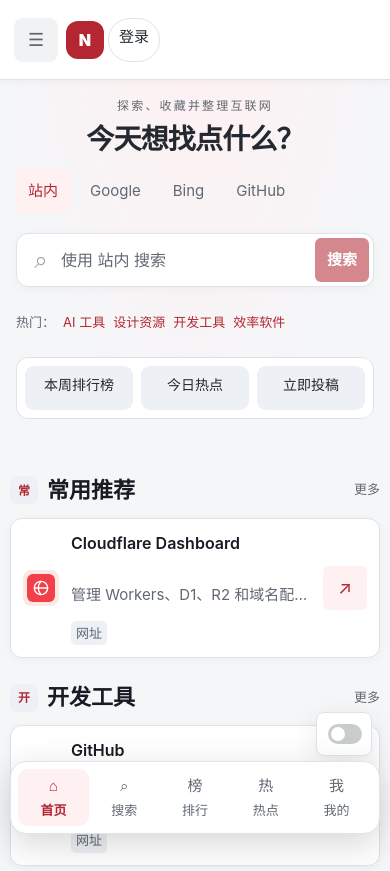
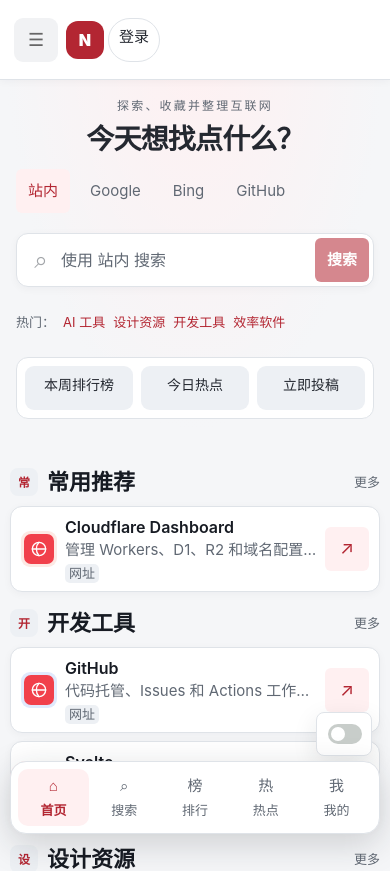
Before and after one commit to lwhx/navinest, a SvelteKit app: page / in a window 390 px wide. Shown: the top 871 px of the page. Built offline with nearby package versions, Linux system fonts and the light colour scheme.

Commit message:
fix: compact homepage resource cards and contain category tabs

```diff
--- /dev/null
+++ b/scripts/home-density-checks.mjs
@@ -0,0 +1,125 @@
+import assert from 'node:assert/strict';
+import { join } from 'node:path';
+
+export async function checkHomeDensity(page, baseUrl, screenshots) {
+	const measurements = [];
+	for (const width of [320, 375, 1366, 1920, 2560]) {
+		await page.setViewportSize({ width, height: 900 });
+		for (const dark of [false, true]) {
+			await page.goto(baseUrl, { waitUntil: 'networkidle' });
+			if ((await page.getByLabel('切换深色模式').isChecked()) !== dark)
+				await page.locator('.theme-toggle').click();
+			await page.evaluate(() => document.fonts.ready);
+			// Use real production markup to exercise a large resource/category dataset locally.
+			await page.evaluate(() => {
+				const grid = document.querySelector('#favorites .site-grid');
+				const original = grid.firstElementChild.cloneNode(true);
+				grid.replaceChildren();
+				for (let index = 0; index < 30; index++) {
+					const card = original.cloneNode(true);
+					card.querySelector('h3').textContent =
+						index % 7 === 0 ? `中文长标题团队资源与知识整理 ${index + 1}` : `常用资源 ${index + 1}`;
+					card.querySelector('.card-summary').textContent = '整理资料、协作开发和查找常用工具';
+					const tooltip = card.querySelector('[role="tooltip"]');
+					tooltip.id = `density-description-${index}`;
+					card.querySelector('.card-title-link').setAttribute('aria-describedby', tooltip.id);
+					grid.appendChild(card);
+				}
+				// Local fallback data has no child categories. Match HomeModuleFlow's tab markup.
+				const tabs = document.createElement('div');
+				tabs.className = 'subcategory-tabs';
+				tabs.setAttribute('role', 'tablist');
+				tabs.setAttribute('aria-label', '常用推荐子分类');
+				const template = document.createElement('button');
+				template.type = 'button';
+				template.setAttribute('role', 'tab');
+				template.setAttribute('aria-selected', 'false');
+				document.querySelector('#favorites .module-title > div').appendChild(tabs);
+				for (let index = 0; index < 30; index++) {
+					const tab = template.cloneNode(true);
+					tab.textContent = `新增分类标签 ${index + 1}`;
+					tab.classList.remove('active');
+					tab.setAttribute('aria-selected', 'false');
+					tabs.appendChild(tab);
+				}
+			});
+			await page.locator('#favorites').scrollIntoViewIfNeeded();
+			await page.evaluate(() => {
+				const grid = document.querySelector('#favorites .site-grid');
+				scrollTo(0, grid.getBoundingClientRect().top + scrollY - 90);
+			});
+			await page.mouse.move(0, 0);
+			const sample = await page.evaluate(() => {
+				const cards = [...document.querySelectorAll('#favorites .benchmark-card')];
+				const tabs = document.querySelector('.subcategory-tabs');
+				return {
+					overflow: document.documentElement.scrollWidth - innerWidth,
+					heights: cards.map((card) => card.getBoundingClientRect().height),
+					detailTargets: cards.map((card) => {
+						const { width, height } = card
+							.querySelector('.card-title-link')
+							.getBoundingClientRect();
+						return { width, height };
+					}),
+					visible: cards.filter((card) => {
+						const bounds = card.getBoundingClientRect();
+						return bounds.top >= 80 && bounds.bottom <= innerHeight - 90;
+					}).length,
+					tabsScrollable: tabs.scrollWidth > tabs.clientWidth,
+					headingFits:
+						tabs.closest('.module-title').scrollWidth <=
+						tabs.closest('.module-title').clientWidth + 1
+				};
+			});
+			const label = `${width}px ${dark ? 'dark' : 'light'}`;
+			assert.ok(sample.overflow <= 1, `${label}: many resources/tabs cause horizontal overflow`);
+			assert.ok(
+				sample.heights.every((height) => height <= 92),
+				`${label}: resource cards too tall`
+			);
+			assert.ok(
+				sample.detailTargets.every((target) => target.width >= 44 && target.height >= 44),
+				`${label}: compact detail target must retain a 44px click area`
+			);
+			assert.ok(sample.visible >= 7, `${label}: too few complete resources in the viewport`);
+			assert.ok(
+				sample.tabsScrollable && sample.headingFits,
+				`${label}: many tabs must scroll locally`
+			);
+			const lastTab = page.locator('.subcategory-tabs button').last();
+			await lastTab.focus();
+			const reachable = await lastTab.evaluate((tab) => {
+				const target = tab.getBoundingClientRect();
+				const container = tab.parentElement.getBoundingClientRect();
+				return target.left >= container.left - 1 && target.right <= container.right + 1;
+			});
+			assert.ok(reachable, `${label}: keyboard focus must reveal the final category tab`);
+			if (width <= 900)
+				assert.ok((await lastTab.boundingBox()).height >= 44, `${label}: mobile category target`);
+			await page.locator('#favorites').scrollIntoViewIfNeeded();
+			await page.mouse.move(0, 0);
+			if (screenshots) {
+				await page.screenshot({
+					path: join(screenshots, `dense-${width}-${dark ? 'dark' : 'light'}.png`)
+				});
+				await page.evaluate(() => {
+					const heading = document.querySelector('#favorites .module-title');
+					scrollTo(0, heading.getBoundingClientRect().top + scrollY - 90);
+				});
+				await page.screenshot({
+					path: join(screenshots, `tabs-${width}-${dark ? 'dark' : 'light'}.png`)
+				});
+			}
+			measurements.push({ label, height: sample.heights[0], visible: sample.visible });
+			const purpose = page.locator('#favorites .card-summary').first();
+			const detail = await purpose.locator('..').getAttribute('href');
+			await purpose.click();
+			await page.waitForURL(new URL(detail, baseUrl).href);
+			assert.ok(
+				await page.locator('.product-detail-hero h1').isVisible(),
+				`${label}: purpose opens detail`
+			);
+		}
+	}
+	console.log('Dense Chinese resource cards / 30 category tabs:', JSON.stringify(measurements));
+}
--- a/scripts/home-experience-checks.mjs
+++ b/scripts/home-experience-checks.mjs
@@ -1,6 +1,7 @@
 import assert from 'node:assert/strict';
 import { mkdir } from 'node:fs/promises';
 import { join } from 'node:path';
+import { checkHomeDensity } from './home-density-checks.mjs';
 
 export async function checkHomeExperience(page, baseUrl) {
 	await page.setViewportSize({ width: 1366, height: 900 });
@@ -24,7 +25,7 @@
 	const rankCards = await page.locator('.popular-sites .benchmark-card').evaluateAll((cards) =>
 		cards.map((card) => ({
 			href: card.querySelector('.card-title-link').getAttribute('href'),
-			title: card.querySelector('.card-title-link').textContent,
+			title: card.querySelector('h3').textContent,
 			type: card.querySelector('.type-chip').textContent
 		}))
 	);
@@ -142,19 +143,18 @@
 				const card = document.querySelector('#favorites .benchmark-card');
 				const grid = card.parentElement;
 				const original = card.cloneNode(true);
-				card.querySelector('.card-title-link').textContent =
+				card.querySelector('h3').textContent =
 					'中文长标题与用途说明：用于整理团队知识、设计素材和开发资源';
 				card.querySelector('.card-summary').textContent =
 					'用途简介可以直接阅读，这是一段很长的中文简介，用于检查截断与布局稳定性。';
 				const english = original.cloneNode(true);
-				english.querySelector('.card-title-link').textContent =
-					'SuperLongUnbrokenEnglishResourceName'.repeat(5);
+				english.querySelector('h3').textContent = 'SuperLongUnbrokenEnglishResourceName'.repeat(5);
 				english.querySelector('.card-summary').textContent = 'UnbrokenPurposeDescription'.repeat(
 					10
 				);
 				grid.appendChild(english);
 				const empty = original.cloneNode(true);
-				empty.querySelector('.card-title-link').textContent = '无简介、无自定义图标';
+				empty.querySelector('h3').textContent = '无简介、无自定义图标';
 				empty.querySelector('.card-summary').remove();
 				empty.querySelector('img')?.remove();
 				grid.appendChild(empty);
@@ -172,6 +172,7 @@
 					const content = card.querySelector('.site-content');
 					const summary = card.querySelector('.card-summary');
 					const title = card.querySelector('.card-title-link');
+					const heading = card.querySelector('h3');
 					const type = card.querySelector('.type-chip');
 					const metrics = card.querySelector('.card-metrics');
 					return {
@@ -190,7 +191,7 @@
 							getComputedStyle(type).display !== 'none' && type.getBoundingClientRect().height > 0,
 						order:
 							!summary ||
-							title.getBoundingClientRect().bottom <= summary.getBoundingClientRect().top + 1,
+							heading.getBoundingClientRect().bottom <= summary.getBoundingClientRect().top + 1,
 						metricsOrder:
 							!summary ||
 							!metrics ||
@@ -232,6 +233,7 @@
 			}
 		}
 	}
+	await checkHomeDensity(page, baseUrl, screenshots);
 	// Public component consumers must retain summaries and independent actions after navigating from home.
 	for (const path of ['/search?q=GitHub', '/categories/dev-tools', '/tags/code', '/sites/github']) {
 		for (const width of [320, 1366]) {
--- a/src/lib/components/HomeModuleFlow.svelte
+++ b/src/lib/components/HomeModuleFlow.svelte
@@ -101,6 +101,7 @@
 						{#each popular as entry (`${entry.metrics.type}-${entry.metrics.slug}`)}<NavigationCard
 								item={entry.item}
 								compact
+								dense
 								metrics={{ views: entry.metrics.views, favorites: entry.metrics.favorites }}
 							/>{/each}
 					</div>{:else}<div class="inline-empty">
@@ -150,7 +151,7 @@
 						<a href={resolve('/categories/[slug]', { slug: section.slug })}>更多</a>
 					</div>
 					{#if visibleItems.length}<div class="site-grid" aria-live="polite">
-							{#each visibleItems as item (item.slug)}<NavigationCard {item} />{/each}
+							{#each visibleItems as item (item.slug)}<NavigationCard {item} compact dense />{/each}
 						</div>{:else}<div class="inline-empty" aria-live="polite">
 							<p>此分类暂时没有内容。</p>
 							<a href={resolve('/search')}>搜索其他资源</a>
--- a/src/lib/components/NavigationCard.svelte
+++ b/src/lib/components/NavigationCard.svelte
@@ -7,10 +7,12 @@
 	let {
 		item,
 		compact = false,
+		dense = false,
 		metrics
 	}: {
 		item: NavigationItem;
 		compact?: boolean;
+		dense?: boolean;
 		metrics?: { views: number; favorites: number };
 	} = $props();
 	let detail = $derived(resolve(contentDetailRoute(item.type), { slug: item.slug }));
@@ -28,6 +30,7 @@
 
 <article
 	class:compact
+	class:dense
 	class:card-site={item.type === 'site'}
 	class:card-post={item.type === 'post'}
 	class:card-app={item.type === 'app'}
@@ -116,10 +119,13 @@
 			>{/if}
 	</div>
 	<div class="site-content">
-		<div class="site-title-row">
-			<h3><a class="card-title-link" href={detail} aria-describedby={hintId}>{item.title}</a></h3>
-		</div>
-		{#if item.summary.trim()}<p class="card-summary">{item.summary}</p>{/if}
+		{#if dense}<a class="card-title-link card-body-link" href={detail} aria-describedby={hintId}>
+				<div class="site-title-row"><h3>{item.title}</h3></div>
+				{#if item.summary.trim()}<p class="card-summary">{item.summary}</p>{/if}
+			</a>{:else}<div class="site-title-row">
+				<h3><a class="card-title-link" href={detail} aria-describedby={hintId}>{item.title}</a></h3>
+			</div>
+			{#if item.summary.trim()}<p class="card-summary">{item.summary}</p>{/if}{/if}
 		<div class="card-secondary">
 			<span class="type-chip">{typeLabel}</span>{#if metrics}<div class="card-metrics">
 					<span title={`浏览 ${metrics.views}`}>浏览 {countFormatter.format(metrics.views)}</span
--- a/src/routes/ui-foundation.css
+++ b/src/routes/ui-foundation.css
@@ -43,13 +43,15 @@
 }
 /* Typography roles override the older compact component sizes. */
 :root[data-theme] .benchmark-card .site-title-row h3,
+:root[data-theme] .benchmark-card .card-body-link,
 :root[data-theme] .benchmark-card .site-title-row .card-title-link {
 	font-size: var(--ui-font-title);
 	font-weight: var(--ui-weight-title);
 	line-height: 1.5;
 	color: var(--ui-heading);
 }
-:root[data-theme] .benchmark-card .site-content > p {
+:root[data-theme] .benchmark-card .site-content > p,
+:root[data-theme] .benchmark-card .card-body-link > p {
 	font-size: var(--ui-font-body);
 	font-weight: var(--ui-weight-body);
 	line-height: 1.6;
@@ -531,7 +533,8 @@
 }
 
 /* Explain the resource before secondary metadata; keep the existing typography tokens. */
-:root[data-theme] .benchmark-card .site-content > .card-summary {
+:root[data-theme] .benchmark-card .site-content > .card-summary,
+:root[data-theme] .benchmark-card .card-body-link > .card-summary {
 	display: block;
 	min-width: 0;
 	margin: 0 0 6px;
@@ -578,3 +581,83 @@
 	min-height: var(--ui-control);
 	color: var(--ui-accent);
 }
+
+/* Home cards share a two-line detail target instead of a separate tall title row. */
+:root[data-theme] .home-page .benchmark-card.dense {
+	min-height: 80px;
+	gap: 8px;
+	padding: 8px 10px;
+}
+:root[data-theme] .home-page .dense .site-content {
+	display: block;
+}
+:root[data-theme] .home-page .dense .card-body-link {
+	display: block;
+	min-width: 0;
+	min-height: var(--ui-control);
+	overflow: visible;
+	white-space: normal;
+}
+:root[data-theme] .home-page .dense .card-body-link .card-summary {
+	margin: 0;
+	line-height: 1.4;
+}
+:root[data-theme] .home-page .dense .card-secondary {
+	margin-top: 4px;
+	gap: 4px 8px;
+}
+:root[data-theme] .home-page .dense .type-chip {
+	padding: 0 4px;
+	line-height: 1.5;
+}
+:root[data-theme] .home-page :is(.site-grid, .popular-grid) {
+	row-gap: 8px;
+}
+.home-page .home-module-flow > :is(.popular-sites, .category-module) {
+	margin-top: 16px;
+}
+.home-page .home-module-flow .module-title {
+	margin-bottom: 8px;
+}
+.home-page .home-module-flow .module-title > div {
+	flex: 1;
+	min-width: 0;
+}
+.home-page .home-module-flow .module-title > a {
+	flex: 0 0 auto;
+	margin-left: 12px;
+}
+.home-page .home-module-flow .module-icon {
+	flex: 0 0 auto;
+}
+.home-page .home-module-flow .module-title h2 {
+	flex: 0 0 auto;
+}
+.home-page .home-module-flow .subcategory-tabs {
+	min-width: 0;
+	max-width: 100%;
+	overflow-x: auto;
+	overscroll-behavior-x: contain;
+}
+.home-page .home-module-flow .subcategory-tabs button {
+	flex: 0 0 auto;
+}
+@media (max-width: 900px) {
+	:root[data-theme] .home-page .subcategory-tabs button {
+		min-height: var(--ui-control);
+	}
+}
+@media (max-width: 620px) {
+	.home-page .home-module-flow .module-title {
+		align-items: flex-start;
+	}
+	.home-page .home-module-flow .module-title > div {
+		flex-wrap: wrap;
+	}
+	.home-page .home-module-flow .subcategory-tabs {
+		flex: 0 0 100%;
+	}
+	.home-page .home-module-flow .module-title > a {
+		margin-top: 6px;
+	}
+}
```
Also changed, not shown: 4 other files (tests, documents, lock files or other folders).
